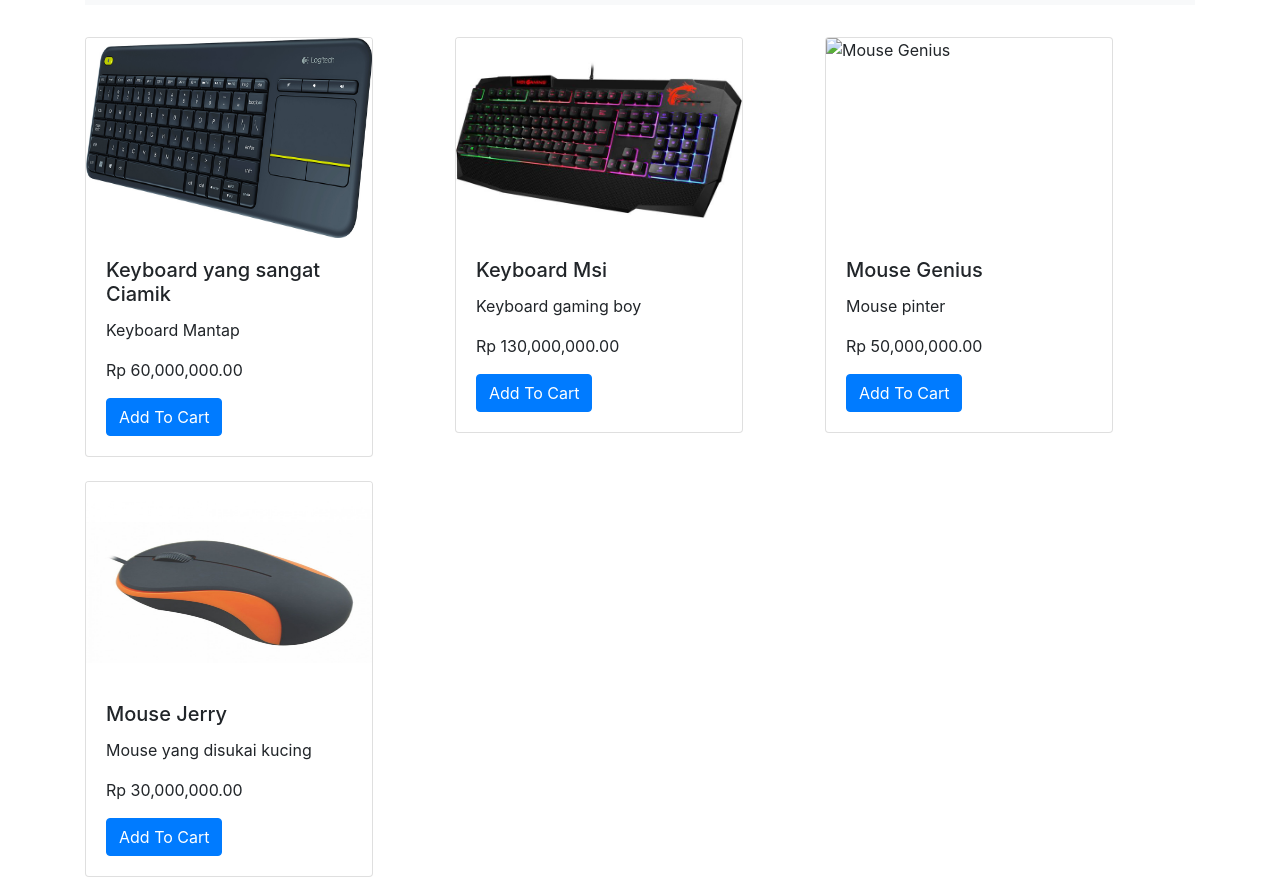
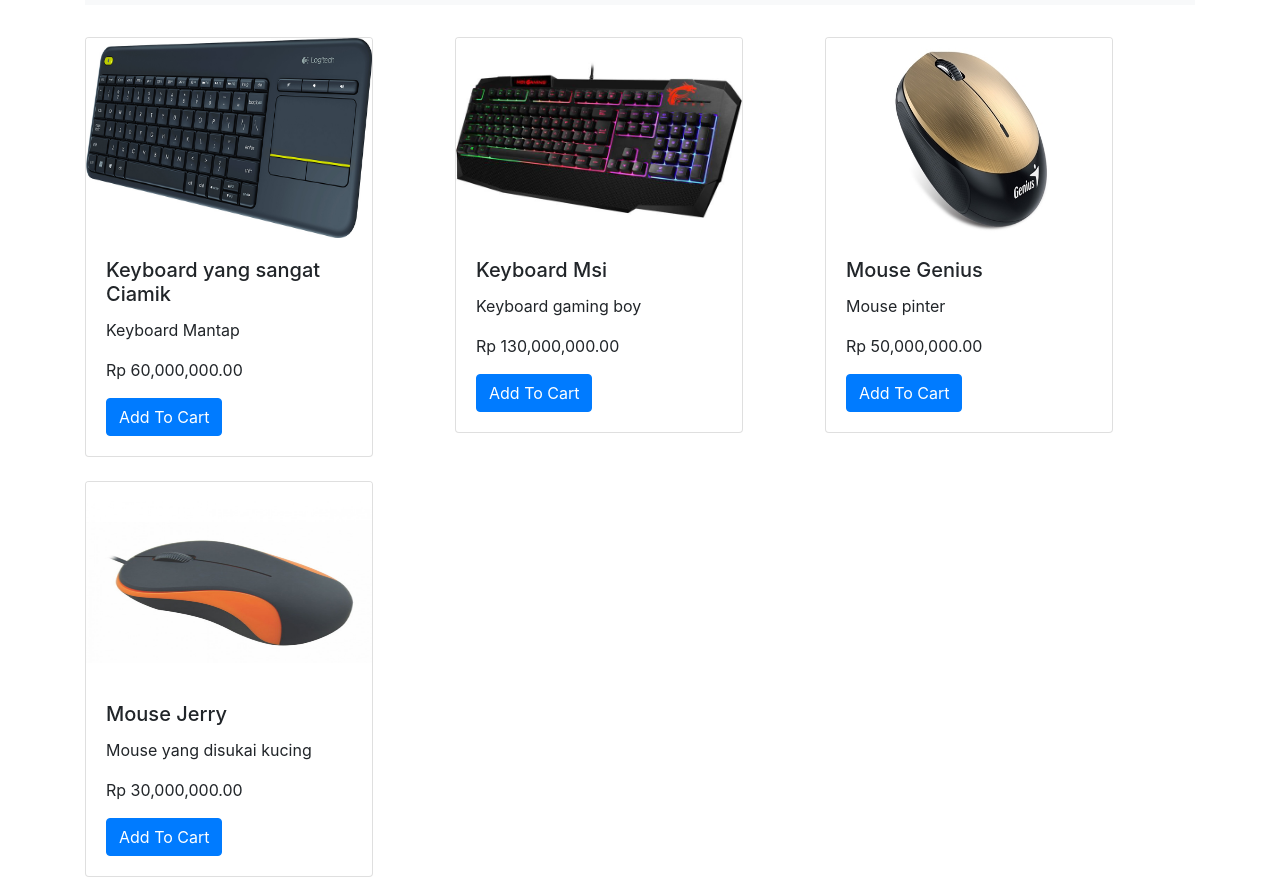
Before and after one commit to HazzaFadhil/Tugas2-Ecomerse, a plain HTML site: page Index.html in a window 1280 px wide. Shown: the part 51-928 px from the top of the page. Drawn offline with nearby package versions, Linux system fonts and the light colour scheme; some packages are replaced by stand-ins of ours; a script that the page names is missing; files whose address does not match are found by name.

Commit message:
commit pertama

```diff
--- a/Index.html
+++ b/Index.html
@@ -31,7 +31,7 @@
       var items = [
         ['001', 'Keyboard yang sangat Ciamik', 60000000, 'Keyboard Mantap ', "logitek.jpg"],
         ['002', 'Keyboard Msi', 130000000, 'Keyboard gaming boy', "msi.jpg"],
-        ['003', 'Mouse Genius', 50000000, 'Mouse pinter', "genius.jpg"],
+        ['003', 'Mouse Genius', 50000000, 'Mouse pinter', "genius.jpeg"],
         ['004', 'Mouse Jerry', 30000000, 'Mouse yang disukai kucing', "jerry.jpg"],
 
       ];
@@ -51,7 +51,7 @@
         var card = `
             <div class="col-4 mt-4">
                 <div class="card" style="width: 18rem;">
-                    <img src="assets/${items[4]}" class="card-img-top" height="200px" width="200px" alt="${items[1]}">
+                    <img src="${items[4]}" class="card-img-top" height="200px" width="200px" alt="${items[1]}">
                     <div class="card-body">
                         <h5 class="card-title" id="itemName">${items[1]}</h5>
                         <p class="card-text" id="itemDesc">${items[3]}</p>
```
